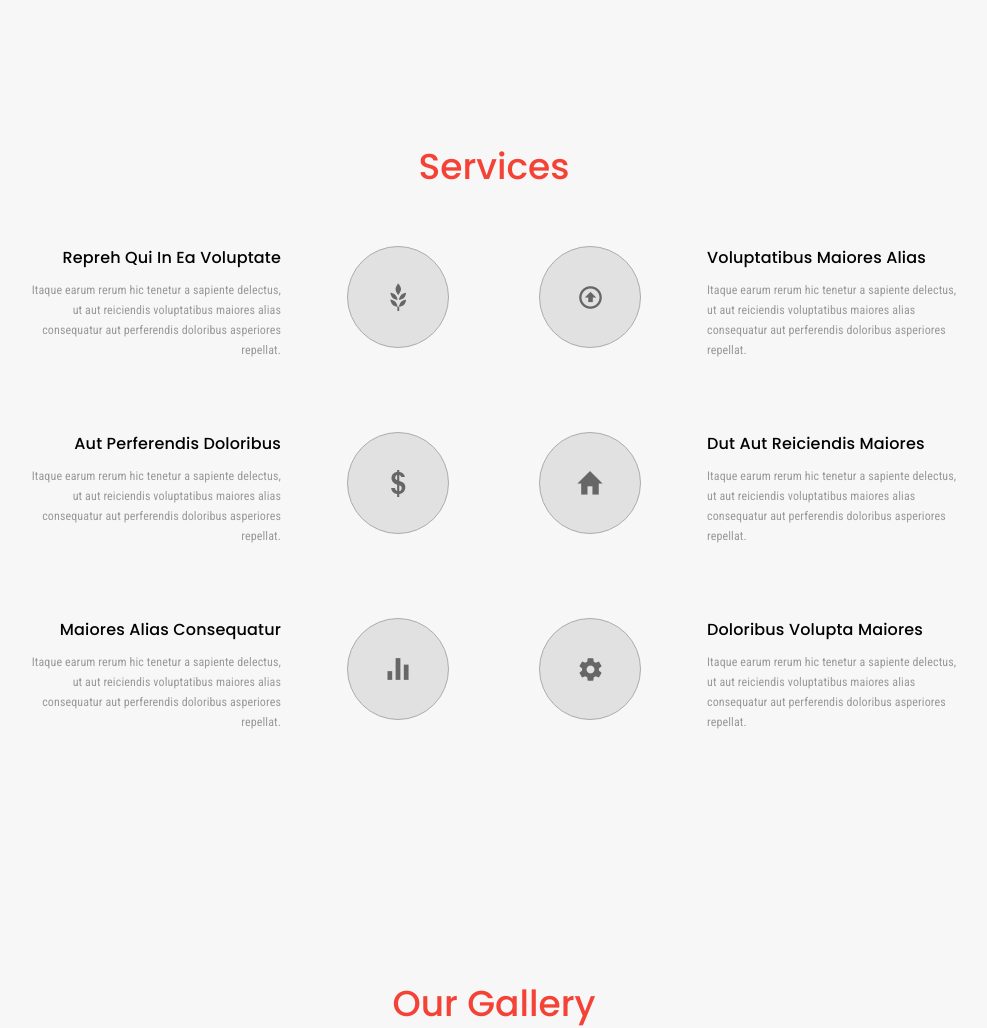
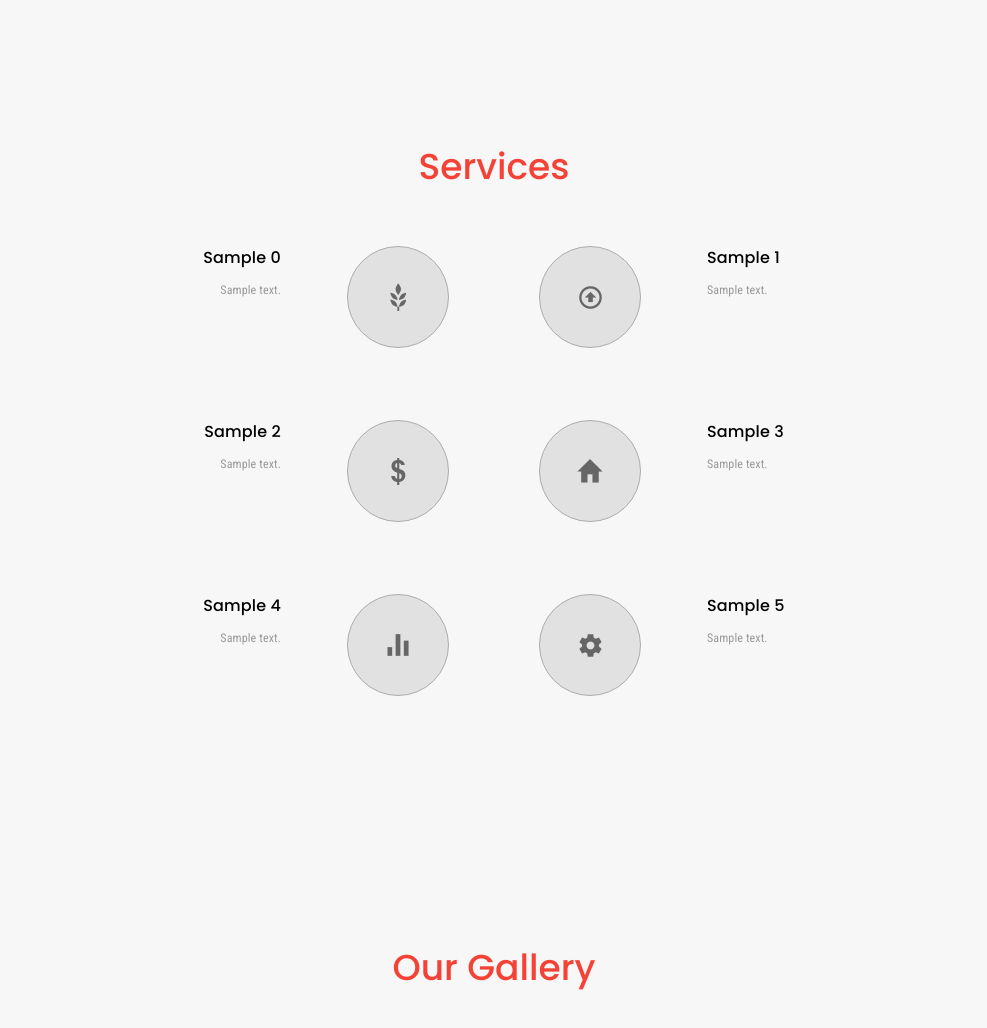
Before and after one commit to tchka/django, a Django app: template historical_games_shop/mainapp/templates/mainapp/index.html in a window 1280 px wide. Shown: the part 1197-2225 px from the top of the page, without its empty margins (146-1133 px from the left). Run offline with Django 3.2, Linux system fonts and the light colour scheme; the template is opened without the code that fills it: most values are stand-ins (such as "Sample title", 1, 10 or a date in 2020); some libraries are stand-ins or nearby versions.

Commit message:
content adding

```diff
--- a/historical_games_shop/mainapp/templates/mainapp/index.html
+++ b/historical_games_shop/mainapp/templates/mainapp/index.html
@@ -36,52 +36,34 @@
         <h2>Services</h2>
         <div class="service-list container">
             <div class="service-item">
-                <a href="#"></a>
-                <div class="service-item-title"><a href="#">Repreh Qui In Ea Voluptate</a></div>
-                <div class="service-item-text">Itaque earum rerum hic tenetur a sapiente delectus, ut aut
-                    reiciendis voluptatibus maiores alias consequatur aut
-                    perferendis doloribus asperiores repellat.
-                </div>
+                <a href="{{services.0.link}}"></a>
+                <div class="service-item-title"><a href="{{services.0.link}}">{{services.0.name}}</a></div>
+                <div class="service-item-text">{{services.0.description}}</div>
             </div>
             <div class="service-item">
-                <a href="#"></a>
-                <div class="service-item-title"><a href="#">Voluptatibus Maiores Alias</a></div>
-                <div class="service-item-text">Itaque earum rerum hic tenetur a sapiente delectus, ut aut
-                    reiciendis voluptatibus maiores alias consequatur aut
-                    perferendis doloribus asperiores repellat.
-                </div>
+                <a href="{{services.1.link}}"></a>
+                <div class="service-item-title"><a href="{{services.1.link}}">{{services.1.name}}</a></div>
+                <div class="service-item-text">{{services.1.description}}</div>
             </div>
             <div class="service-item">
-                <a href="#"></a>
-                <div class="service-item-title"><a href="#">Aut Perferendis Doloribus</a></div>
-                <div class="service-item-text">Itaque earum rerum hic tenetur a sapiente delectus, ut aut
-                    reiciendis voluptatibus maiores alias consequatur aut
-                    perferendis doloribus asperiores repellat.
-                </div>
+                <a href="{{services.2.link}}"></a>
+                <div class="service-item-title"><a href="{{services.2.link}}">{{services.2.name}}</a></div>
+                <div class="service-item-text">{{services.2.description}}</div>
             </div>
             <div class="service-item">
-                <a href="#"></a>
-                <div class="service-item-title"><a href="#">Dut Aut Reiciendis Maiores</a></div>
-                <div class="service-item-text">Itaque earum rerum hic tenetur a sapiente delectus, ut aut
-                    reiciendis voluptatibus maiores alias consequatur aut
-                    perferendis doloribus asperiores repellat.
-                </div>
+                <a href="{{services.3.link}}"></a>
+                <div class="service-item-title"><a href="{{services.3.link}}">{{services.3.name}}</a></div>
+                <div class="service-item-text">{{services.3.description}}</div>
             </div>
             <div class="service-item">
-                <a href="#"></a>
-                <div class="service-item-title"><a href="#">Maiores Alias Consequatur</a></div>
-                <div class="service-item-text">Itaque earum rerum hic tenetur a sapiente delectus, ut aut
-                    reiciendis voluptatibus maiores alias consequatur aut
-                    perferendis doloribus asperiores repellat.
-                </div>
+                <a href="{{services.4.link}}"></a>
+                <div class="service-item-title"><a href="{{services.4.link}}">{{services.4.name}}</a></div>
+                <div class="service-item-text">{{services.4.description}}</div>
             </div>
             <div class="service-item">
-                <a href="#"></a>
-                <div class="service-item-title"><a href="#">Doloribus Volupta Maiores</a></div>
-                <div class="service-item-text">Itaque earum rerum hic tenetur a sapiente delectus, ut aut
-                    reiciendis voluptatibus maiores alias consequatur aut
-                    perferendis doloribus asperiores repellat.
-                </div>
+                <a href="{{services.5.link}}"></a>
+                <div class="service-item-title"><a href="{{services.5.link}}">{{services.5.name}}</a></div>
+                <div class="service-item-text">{{services.5.description}}</div>
             </div>
         </div>
     </div>
```
Also changed, not shown: historical_games_shop/mainapp/views.py (+50 -4 lines).
